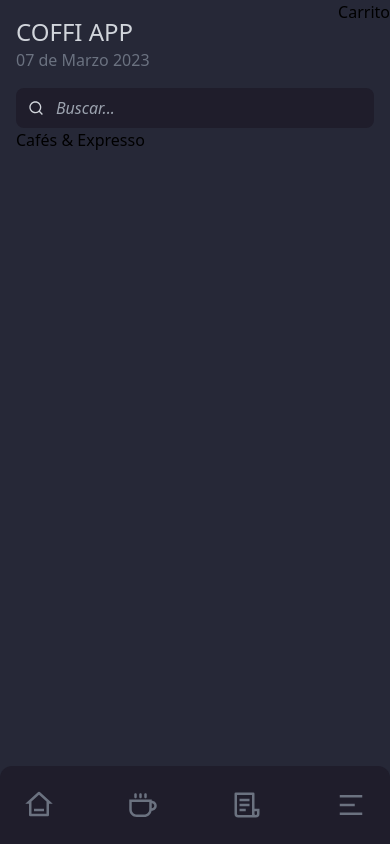
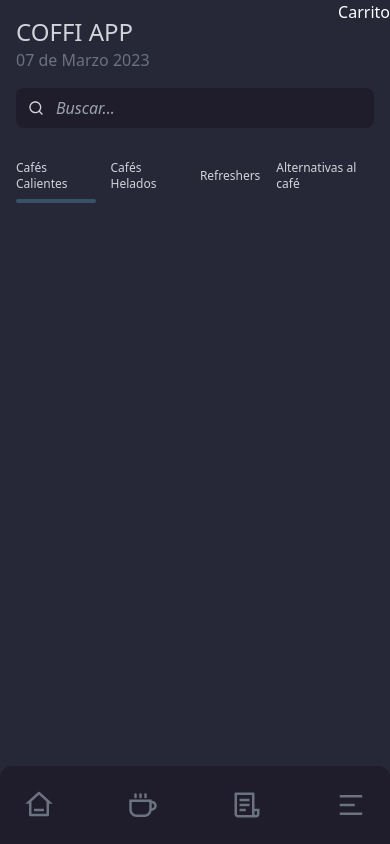
Before and after one commit to rolandoarellano69/Dashboard-react-twind, a React (Vite) app: page / in a window 390 px wide. Built offline with nearby package versions, Linux system fonts and the light colour scheme.

Commit message:
Tabs 0.1.4

```diff
--- a/src/App.jsx
+++ b/src/App.jsx
@@ -1,8 +1,11 @@
 import Sidebar from "./components/shared/Sidebar"
 import { useState } from "react"
-import { RiMenu2Fill, RiHome3Line, RiFileList3Line, RiSettings4Line,RiCloseLine } from "react-icons/ri"
+import { RiMenu2Fill, RiHome3Line, RiFileList3Line, RiSettings4Line, RiCloseLine } from "react-icons/ri"
 import { CgCoffee } from "react-icons/cg"
 import Header from "./components/shared/Header"
+import Car from "./components/shared/Car"
+
+
 function App() {
   const [showMenu, setShowMenu] = useState(false)
 
@@ -37,10 +40,10 @@
       <main className="lg:pl-28 grid grid-cols-1 lg:grid-cols-8 ">
         <div className="lg:col-span-6 ">
           <Header />
+
+
         </div>
-        <div className="lg:col-2  fixed lg:static right-0">
-          Carrito
-        </div>
+        <Car />
       </main>
     </div>
   )
--- /dev/null
+++ b/src/components/shared/Car.jsx
@@ -0,0 +1,11 @@
+
+
+function Car() {
+  return (
+    <div className="lg:col-2  fixed lg:static right-0 text-white">
+    Carrito
+  </div>
+  )
+}
+
+export default Car
--- a/src/components/shared/Header.jsx
+++ b/src/components/shared/Header.jsx
@@ -7,7 +7,7 @@
     <header className="p-4">
       {/*header*/}
 
-      <div className='flex flex-col gap-4'>
+      <div className='flex flex-col gap-4 mb-6'>
 
         <div>
           <h1 className='text-2xl text-gray-300'>COFFI APP</h1>
@@ -23,10 +23,8 @@
           </div>
         </form>
       </div>
-
       {/*Tabs*/}
       <Tabs />
-
     </header>
 
 
--- /dev/null
+++ b/src/components/shared/MenuCoffee.jsx
@@ -0,0 +1,9 @@
+import React from 'react'
+
+function MenuCoffee() {
+  return (
+    <div>MenuCoffee</div>
+  )
+}
+
+export default MenuCoffee
--- a/src/components/shared/Tabs.jsx
+++ b/src/components/shared/Tabs.jsx
@@ -1,8 +1,13 @@
 
 function Tabs() {
   return (
-    <nav>
-      <a href="#">Cafés & Expresso</a>
+    <nav className="text-gray-300 flex items-center gap-4 text-xs group ">
+      <a href="#" className="relative py-2  before:w-20 before:h-1 before:absolute before:bg-[#395168] before:left-0 before:rounded-md before:-bottom-[3px]">Cafés Calientes</a>
+      <a href="#" className="">Cafés Helados</a>
+      <a href="#">Refreshers</a>
+      <a href="#">Alternativas al café</a>
+
+
     </nav>
   )
 }
```
Also changed, not shown: src/components/shared/Sidebar.jsx (line endings or trailing spaces).
